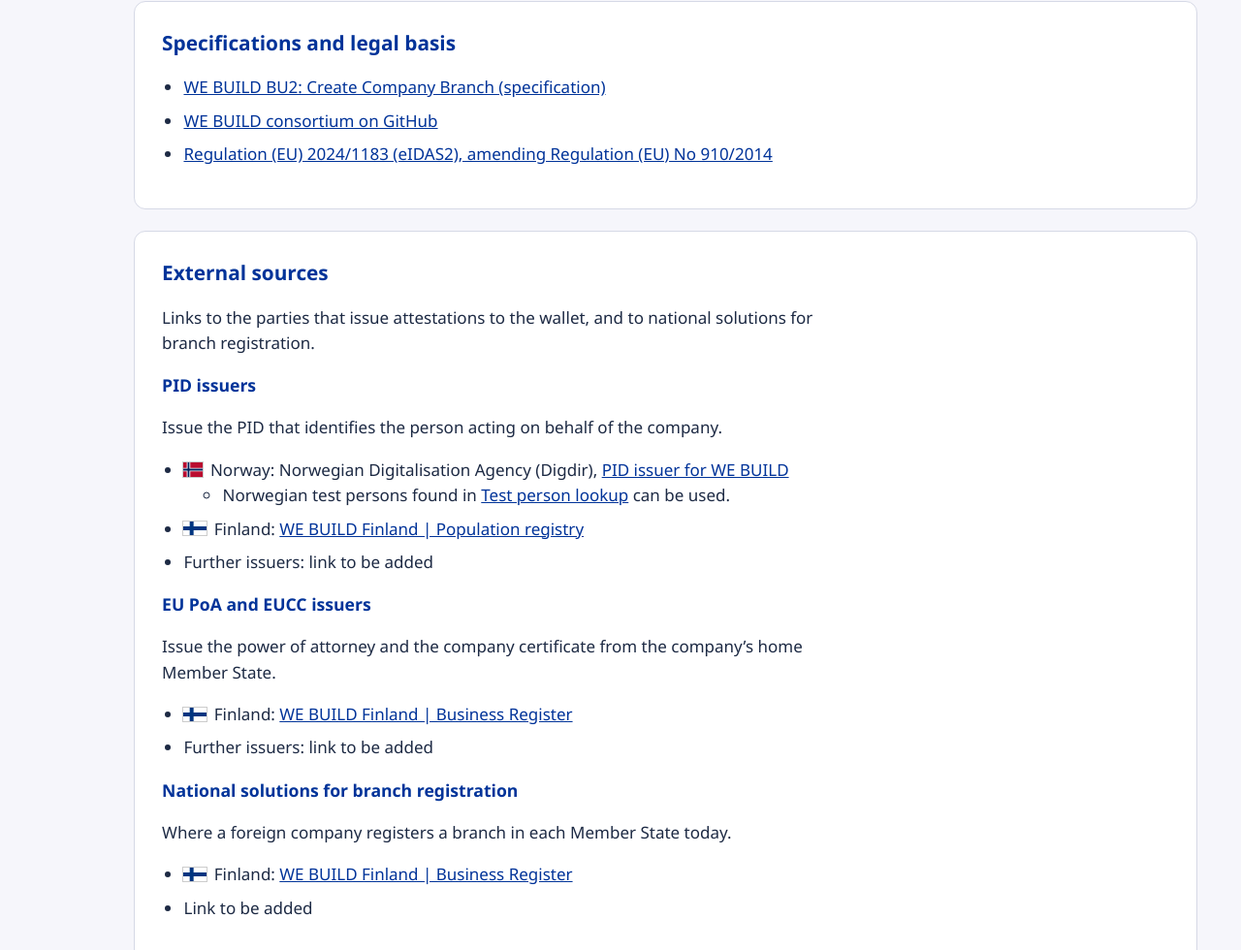
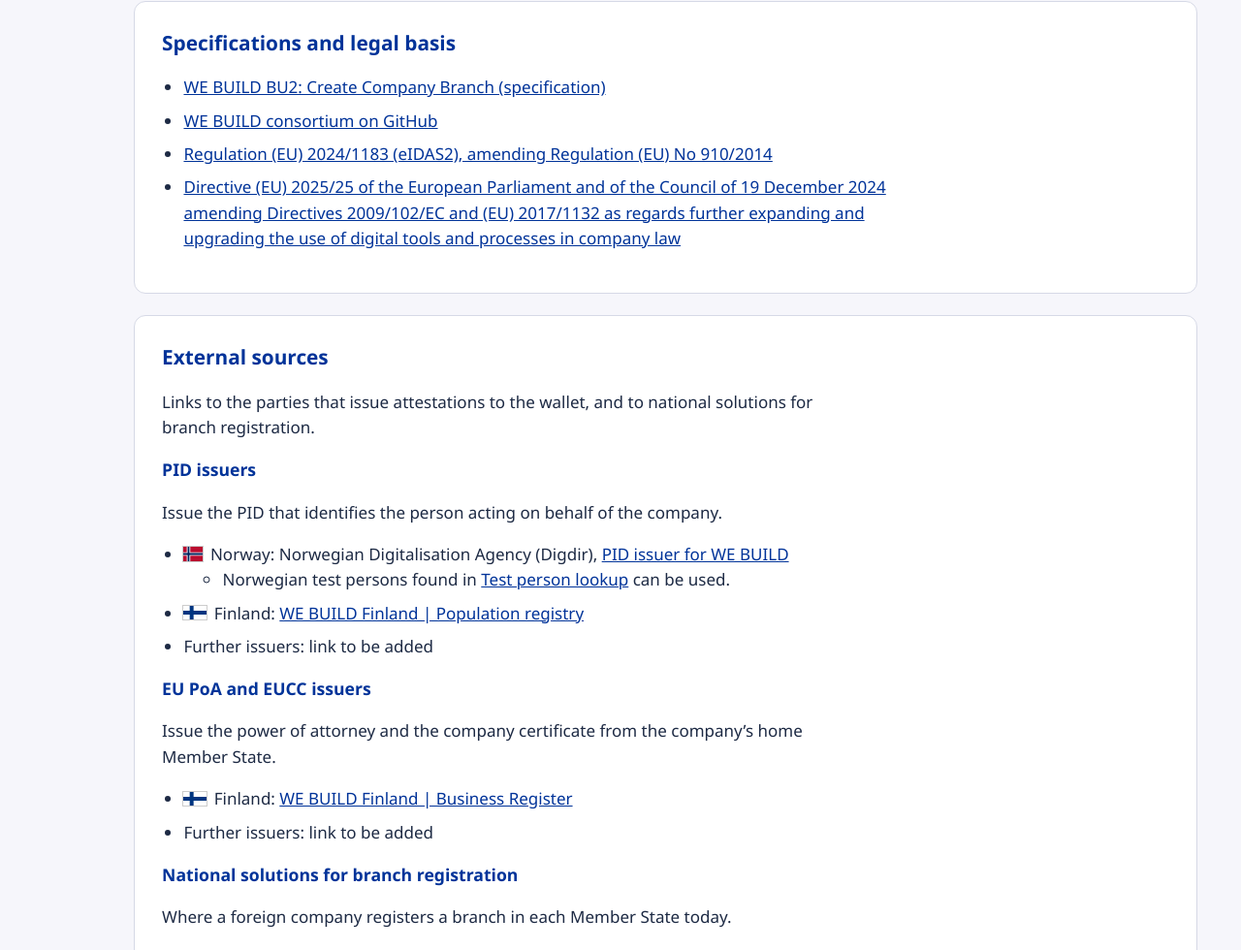
Before and after one commit to brreg/webuild, a plain HTML site: page forslag/dokumentasjon.html in a window 1280 px wide. Shown: the part 1077-2057 px from the top of the page at 97% size. Drawn offline with Linux system fonts and the light colour scheme.

Commit message:
Legg til direktiv (EU) 2025/25 under spesifikasjoner og rettslig grunnlag
Co-Authored-By: Claude Sonnet 5.5 <noreply@anthropic.com>

```diff
--- a/forslag/dokumentasjon.html
+++ b/forslag/dokumentasjon.html
@@ -77,6 +77,7 @@
         <li><a href="https://github.com/webuild-consortium/BU2/blob/main/Specifications/createCompanyBranch.md" target="_blank" rel="noopener" data-i18n="doc.l.bu2">WE BUILD BU2: Create Company Branch (specification)</a></li>
         <li><a href="https://github.com/webuild-consortium" target="_blank" rel="noopener" data-i18n="doc.l.wb">WE BUILD consortium on GitHub</a></li>
         <li><a href="https://eur-lex.europa.eu/eli/reg/2024/1183/oj" target="_blank" rel="noopener" data-i18n="doc.l.eidas">Regulation (EU) 2024/1183 (eIDAS2), amending Regulation (EU) No 910/2014</a></li>
+        <li><a href="https://eur-lex.europa.eu/eli/dir/2025/25/oj" target="_blank" rel="noopener" data-i18n="doc.l.dir">Directive (EU) 2025/25 of the European Parliament and of the Council of 19 December 2024 amending Directives 2009/102/EC and (EU) 2017/1132 as regards further expanding and upgrading the use of digital tools and processes in company law</a></li>
       </ul>
     </section>
 
--- a/i18n.js
+++ b/i18n.js
@@ -187,6 +187,7 @@
     "land.sporsmal": "Vil du åpne den nasjonale løsningen for filialregistrering i {land} i en ny fane?",
     "land.apne": "Åpne i ny fane",
     "land.avbryt": "Avbryt",
+    "doc.l.dir": "Direktiv (EU) 2025/25, som endrer direktivene 2009/102/EF og (EU) 2017/1132 med hensyn til ytterligere utvidelse og oppgraderinger av bruken av digitale verktøy og prosesser innen selskapsretten",
     "doc.about": "Om denne demonstrasjonen",
     "doc.about.p": "Dette er en demonstrasjon i WE BUILD-piloten. Alle data er fiktive testdata, og tjenesten skal ikke brukes som kilde til reelle registeropplysninger."
   };
```
Also changed, not shown: 1 other file.
